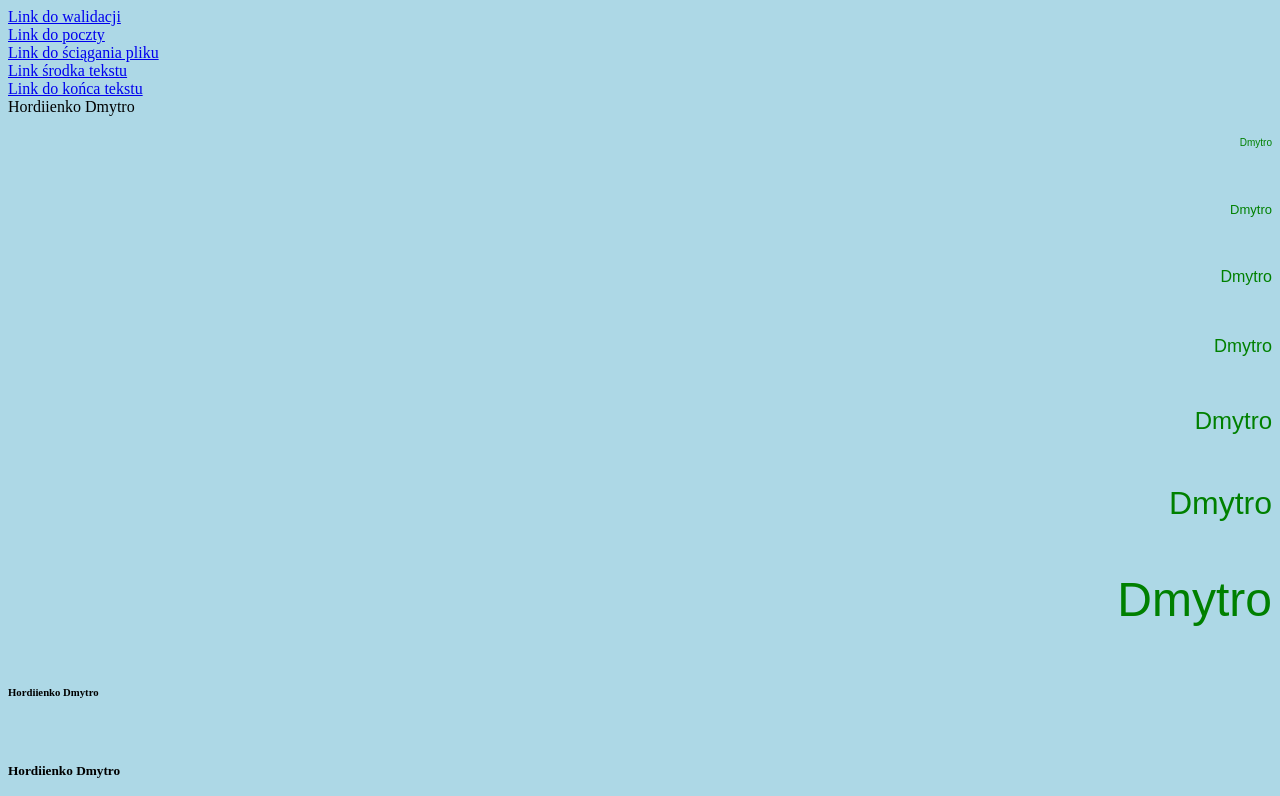
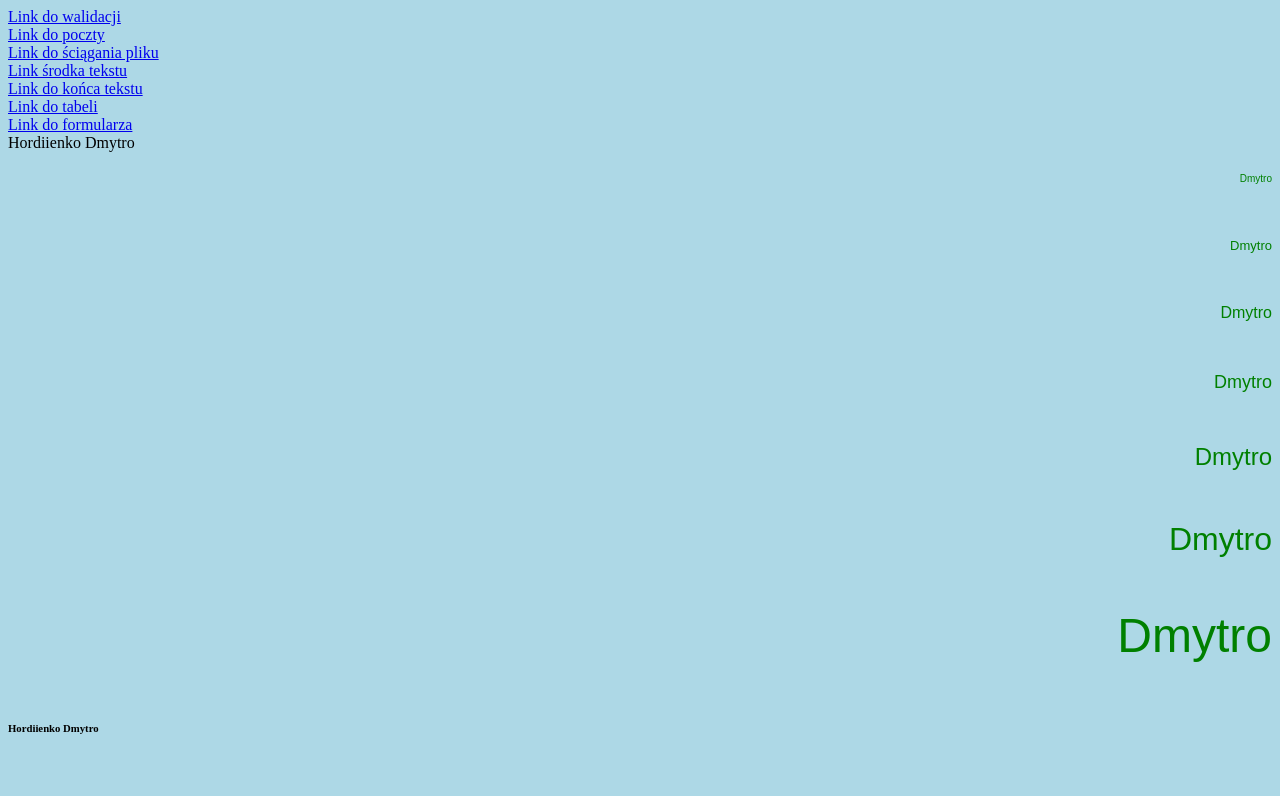
Before and after one commit to dmyhord28/zadaniahtml, a plain HTML site: page index.html in a window 1280 px wide. Shown: the top 796 px of the page. Drawn offline with Linux system fonts and the light colour scheme.

Commit message:
Update index.html

```diff
--- a/index.html
+++ b/index.html
@@ -12,7 +12,8 @@
    <a href="plik_hordiienko.html"> Link do ściągania pliku </a><br>
    <a href="#srodek"> Link środka tekstu </a><br>
    <a href="#koniec"> Link do końca tekstu </a><br>
-
+   <a href="tabela_hordiienko.html"> Link do tabeli </a><br>
+   <a href="formularz_hordiienko.html"> Link do formularza </a><br>
 
 Hordiienko Dmytro
    <p align="right"> <font color="green" size="1" face="Arial"> Dmytro </font> </p> <br>
@@ -132,4 +133,5 @@ Hordiienko Dmytro
 
 
 
+
 </html>
```
